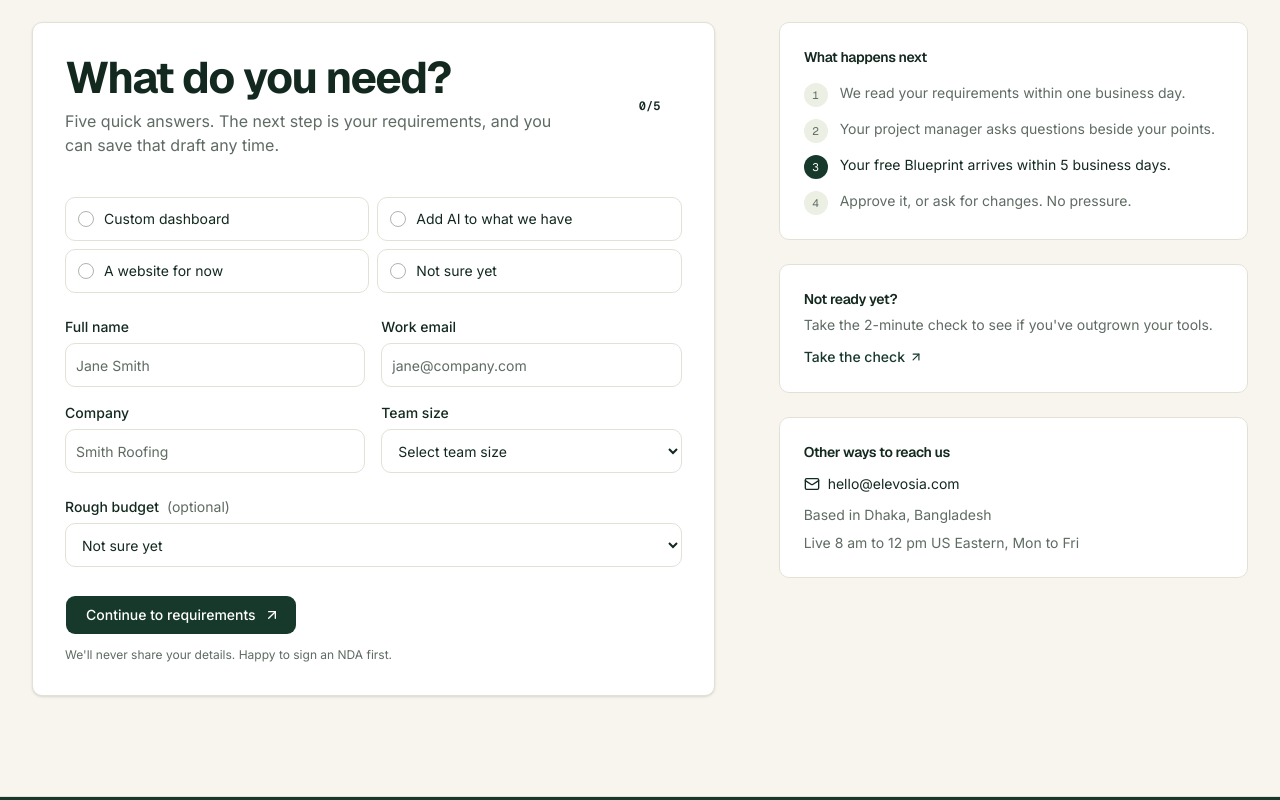
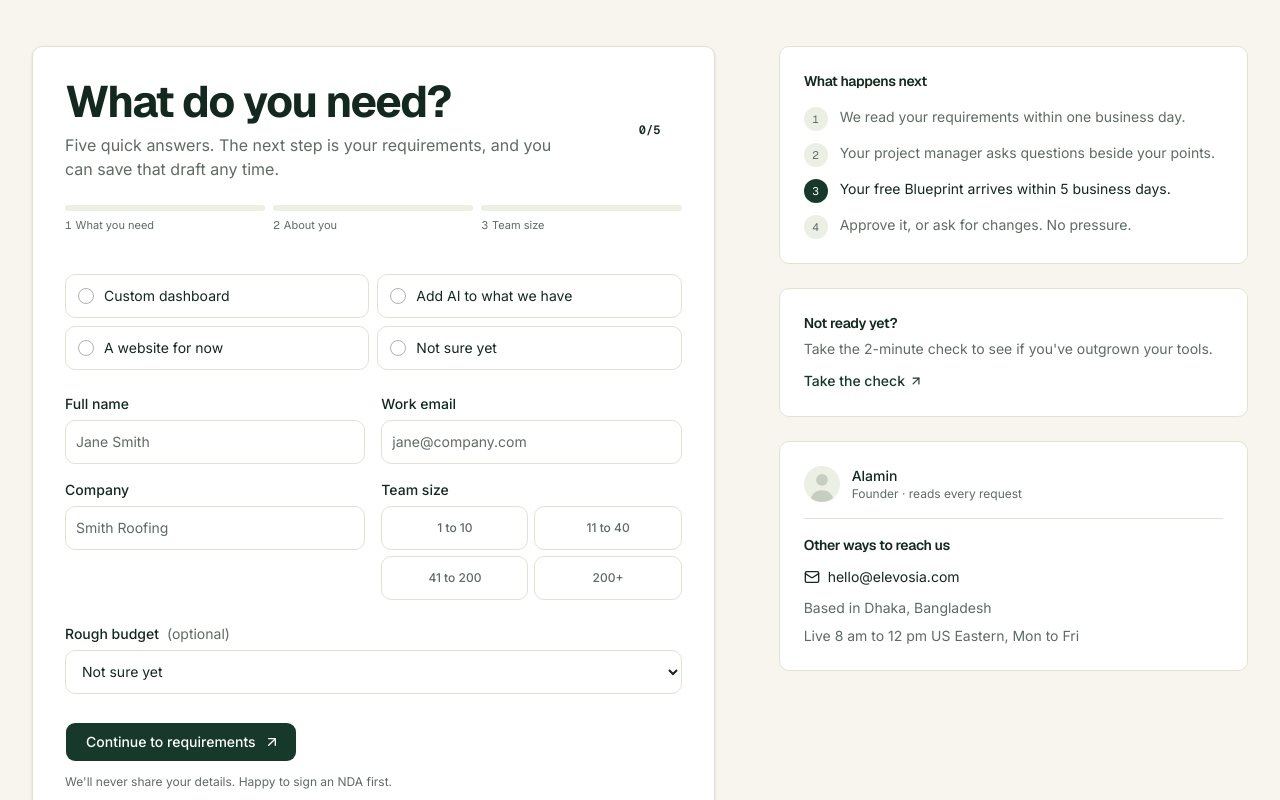
Before and after one commit to skalaminbd/elevosia, a Next.js app: page /start in a window 1280 px wide. Shown: the part 1542-2342 px from the top of the page. Built offline with nearby package versions, Linux system fonts and the light colour scheme.

Commit message:
Upgrade the Start a Project page
A three-step progress rail, team size as pil-choices instead of a select,
a founder card in the side column and labelled stops on the hero route.

Co-Authored-By: Claude Sonnet 5.5 <noreply@anthropic.com>

```diff
--- a/components/start/StartForm.tsx
+++ b/components/start/StartForm.tsx
@@ -81,6 +81,42 @@ export function StartForm() {
               </div>
               <ProgressRing offset={offset} filled={filled} />
             </div>
+
+            <ol className="mt-6 grid grid-cols-3 gap-2" aria-label="Form progress">
+              {[
+                { id: "need", label: "What you need", done: Boolean(values.need) },
+                {
+                  id: "about",
+                  label: "About you",
+                  done: Boolean(values.fullName && values.email && values.company),
+                },
+                { id: "team", label: "Team size", done: Boolean(values.teamSize) },
+              ].map((step, index) => (
+                <li key={step.id}>
+                  <span
+                    className={cn(
+                      "block h-1.5 rounded-full transition-colors",
+                      step.done ? "bg-primary" : "bg-secondary",
+                    )}
+                  />
+                  <span
+                    className={cn(
+                      "mt-1.5 flex items-center gap-1 text-[11px]",
+                      step.done
+                        ? "font-medium text-foreground"
+                        : "text-muted-foreground",
+                    )}
+                  >
+                    {step.done ? (
+                      <Check className="size-2.5 text-primary" aria-hidden="true" />
+                    ) : (
+                      <span className="font-mono">{index + 1}</span>
+                    )}
+                    {step.label}
+                  </span>
+                </li>
+              ))}
+            </ol>
 
             <fieldset className="mt-7">
               <legend className="sr-only">What do you need?</legend>
@@ -170,25 +206,34 @@ export function StartForm() {
                   {...form.register("company")}
                 />
               </Field>
-              <div className="space-y-1.5">
-                <Label htmlFor="teamSize" className="text-sm font-medium">
-                  Team size
-                </Label>
-                <select
-                  id="teamSize"
-                  className="h-11 w-full rounded-lg border border-input bg-card px-3 text-base transition-colors outline-none focus-visible:border-ring focus-visible:ring-3 focus-visible:ring-ring/50 aria-invalid:border-destructive md:text-sm"
-                  aria-invalid={Boolean(errors.teamSize)}
-                  {...form.register("teamSize")}
-                >
-                  <option value="">Select team size</option>
-                  {startForm.teamSizes.map((size) => (
-                    <option key={size} value={size}>
-                      {size}
-                    </option>
-                  ))}
-                </select>
+              <fieldset className="space-y-1.5">
+                <legend className="text-sm font-medium">Team size</legend>
+                <div className="grid grid-cols-2 gap-1.5">
+                  {startForm.teamSizes.map((size) => {
+                    const checked = values.teamSize === size;
+                    return (
+                      <label
+                        key={size}
+                        className={cn(
+                          "flex min-h-11 cursor-pointer items-center justify-center rounded-lg border text-xs font-medium transition-colors",
+                          checked
+                            ? "border-primary bg-primary/5 text-primary"
+                            : "border-border text-muted-foreground hover:bg-secondary/60",
+                        )}
+                      >
+                        <input
+                          type="radio"
+                          value={size}
+                          className="sr-only"
+                          {...form.register("teamSize")}
+                        />
+                        {size}
+                      </label>
+                    );
+                  })}
+                </div>
                 <FieldError message={errors.teamSize?.message} />
-              </div>
+              </fieldset>
             </div>
 
             <div className="mt-6 space-y-1.5">
@@ -243,7 +288,21 @@ export function StartForm() {
               </a>
             </div>
             <div className="mt-6 rounded-lg border border-border bg-card p-6">
-              <h3 className="text-sm font-semibold">
+              <div className="flex items-center gap-3 border-b border-border pb-4">
+                {/* eslint-disable-next-line @next/next/no-img-element */}
+                <img
+                  src="/founder/alamin.svg"
+                  alt=""
+                  className="size-9 rounded-full"
+                />
+                <div>
+                  <p className="text-sm font-medium">Alamin</p>
+                  <p className="text-xs text-muted-foreground">
+                    Founder · reads every request
+                  </p>
+                </div>
+              </div>
+              <h3 className="mt-4 text-sm font-semibold">
                 {startForm.side.contactTitle}
               </h3>
               <ul className="mt-3 space-y-2 text-sm text-muted-foreground">
--- a/components/start/StartHero.tsx
+++ b/components/start/StartHero.tsx
@@ -59,6 +59,12 @@ export function StartHero() {
               />
             </g>
           </svg>
+
+          <div className="mt-2 flex items-center justify-between px-2 text-[10px] text-muted-foreground sm:text-xs">
+            <span>You tell us</span>
+            <span>Blueprint in 5 days</span>
+            <span>Weekly build</span>
+          </div>
         </div>
       </div>
     </section>
```
